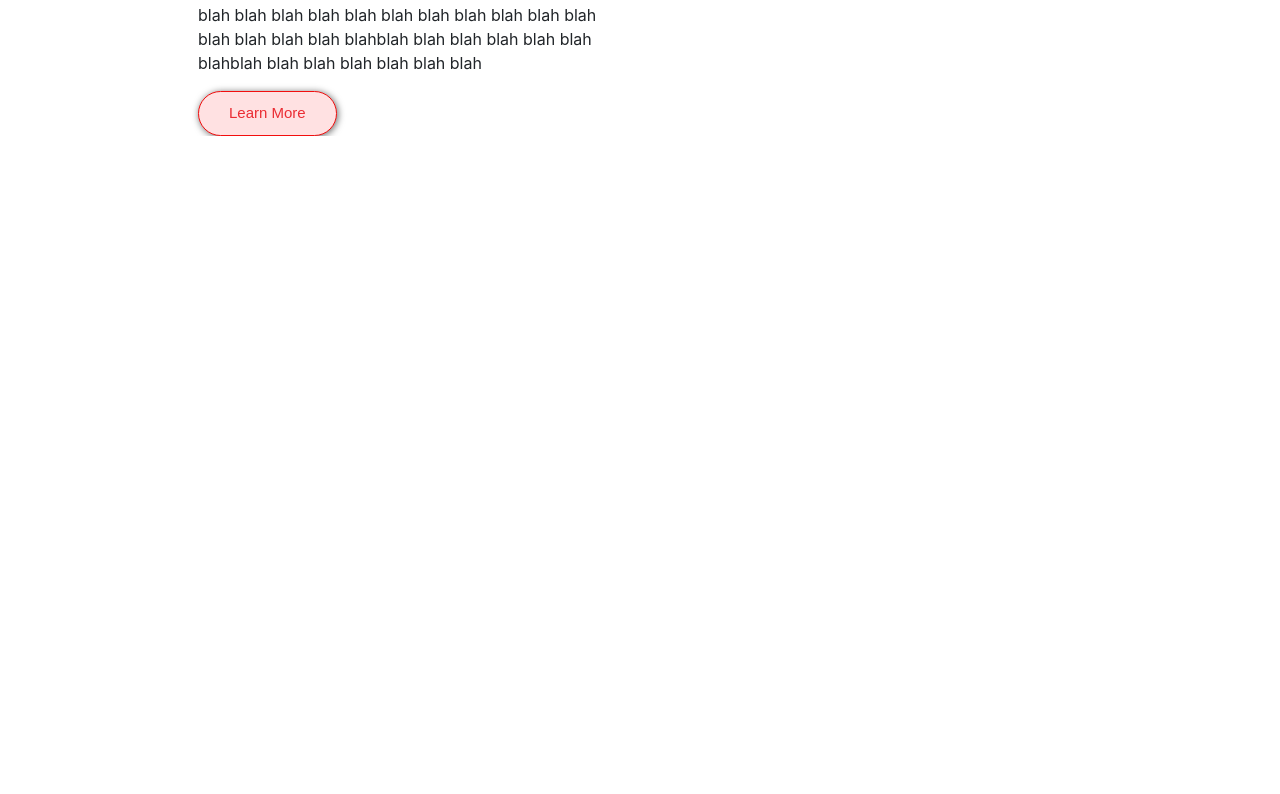
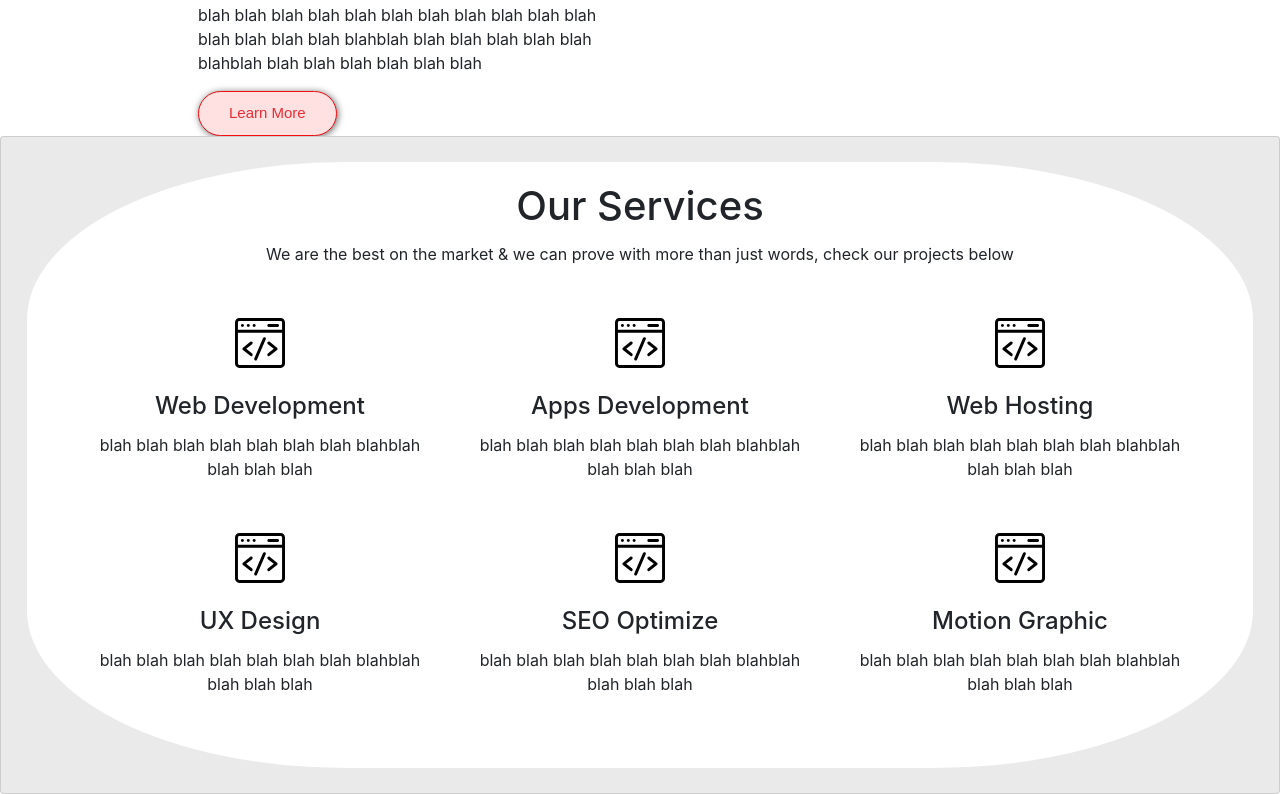
Before and after one commit to Ruhulcse/society, a React (Create React App) app: page / in a window 1280 px wide. Shown: the part 1087-1881 px from the top of the page. Before the commit the page ends 1223 px from the top, so only its background shows below. Built offline with nearby package versions, Linux system fonts and the light colour scheme.

Commit message:
Our service section scratch

```diff
--- a/src/App.js
+++ b/src/App.js
@@ -1,12 +1,14 @@
 import "./App.css";
 import About from "./Components/About";
 import Head from "./Components/Head";
+import Service from "./Components/Service";
 
 function App() {
   return (
     <div>
       <Head />
       <About />
+      <Service />
     </div>
   );
 }
--- a/src/Components/About.jsx
+++ b/src/Components/About.jsx
@@ -14,7 +14,7 @@ function About() {
                     </div>
                 </div>
                 <div className="col-md-6">
-                    <img src={char}  className="img-fluid"/>
+                    <img src={char}  className="img-fluid" alt="not found"/>
                 </div>
             </div>
         </div>
--- a/src/Components/Head.jsx
+++ b/src/Components/Head.jsx
@@ -6,7 +6,7 @@ function Head() {
          <nav className="navbar navbar-expand-md navbar-light ">
             <div>
             <a className="navbar-brand" href="/">
-                <img src={logo} style={{height:"100px"}} alt />
+                <img src={logo} style={{height:"100px"}} alt="not found" />
             </a>
             </div>
             <button type="button" class="navbar-toggler" data-toggle="collapse" data-target="#navbarCollapse">
--- /dev/null
+++ b/src/Components/Service.jsx
@@ -0,0 +1,102 @@
+import React from 'react'
+import icon from "../assets/img/icon.svg";
+function Service() {
+    return (
+        <div class="card sbg">
+        <div class="card-body box">
+            <div className="container">
+               <div className="d-flex justify-content-center">
+                   <h1>Our Services</h1>
+               </div>
+               <div className="d-flex justify-content-center">
+                 <p className="text-center m-1">We are the best on the market & we can prove with more than just words, check our projects below</p>
+               </div>
+               <div className="row pt-5">
+                <div class="col-sm-6 col-md-4 col-lg-4">
+                 <div className="d-flex justify-content-center">
+                    <div className="square">
+                     <img src={icon} className="img-fluid" alt="not found"/>
+                    </div>
+                 </div>
+                 <div className="d-flex justify-content-center">
+                   <h4 className="pt-4">Web Development</h4>
+                 </div>
+                 <div className="d-flex justify-content-center">
+                    <p className="text-center m-1">blah blah blah blah blah blah blah blahblah blah blah blah</p>
+                 </div>
+                </div>
+                <div class="col-sm-6 col-md-4 col-lg-4">
+                 <div className="d-flex justify-content-center">
+                    <div className="square">
+                      <img src={icon} className="img-fluid" alt="not found"/>
+                    </div>
+                 </div>
+                 <div className="d-flex justify-content-center">
+                   <h4 className="pt-4">Apps Development</h4>
+                 </div>
+                 <div className="d-flex justify-content-center">
+                    <p className="text-center m-1">blah blah blah blah blah blah blah blahblah blah blah blah</p>
+                 </div>
+                </div>
+                <div class="col-sm-6 col-md-4 col-lg-4">
+                 <div className="d-flex justify-content-center">
+                    <div className="square">
+                        <img src={icon} className="img-fluid" alt="not found"/>
+                    </div>
+                 </div>
+                 <div className="d-flex justify-content-center">
+                   <h4 className="pt-4">Web Hosting</h4>
+                 </div>
+                 <div className="d-flex justify-content-center">
+                    <p className="text-center m-1">blah blah blah blah blah blah blah blahblah blah blah blah</p>
+                 </div>
+                </div>
+               </div>
+               <div className="row pt-5 pb-5">
+               <div class="col-sm-6 col-md-4 col-lg-4">
+                 <div className="d-flex justify-content-center">
+                    <div className="square">
+                     <img src={icon} className="img-fluid" alt="not found"/>
+                    </div>
+                 </div>
+                 <div className="d-flex justify-content-center">
+                   <h4 className="pt-4">UX Design</h4>
+                 </div>
+                 <div className="d-flex justify-content-center">
+                    <p className="text-center m-1">blah blah blah blah blah blah blah blahblah blah blah blah</p>
+                 </div>
+                </div>
+                <div class="col-sm-6 col-md-4 col-lg-4">
+                 <div className="d-flex justify-content-center">
+                    <div className="square">
+                     <img src={icon} className="img-fluid" alt="not found"/>
+                    </div>
+                 </div>
+                 <div className="d-flex justify-content-center">
+                   <h4 className="pt-4">SEO Optimize</h4>
+                 </div>
+                 <div className="d-flex justify-content-center">
+                    <p className="text-center m-1">blah blah blah blah blah blah blah blahblah blah blah blah</p>
+                 </div>
+                </div>
+                <div class="col-sm-6 col-md-4 col-lg-4">
+                 <div className="d-flex justify-content-center">
+                    <div className="square">
+                      <img src={icon} className="img-fluid" alt="not found"/>
+                    </div>
+                 </div>
+                 <div className="d-flex justify-content-center">
+                   <h4 className="pt-4">Motion Graphic</h4>
+                 </div>
+                 <div className="d-flex justify-content-center">
+                    <p className="text-center m-1">blah blah blah blah blah blah blah blahblah blah blah blah</p>
+                 </div>
+                </div>
+               </div>
+            </div>
+        </div>
+        </div>
+    )
+}
+
+export default Service
--- a/src/assets/css/style.css
+++ b/src/assets/css/style.css
@@ -64,3 +64,39 @@
     background-image: linear-gradient(to bottom, #e0626b, #eb8a9a);
     text-decoration: none;
   }
+
+  /*Service section */
+  .sbg{
+      background-color: #eaeaea;
+  }
+
+ .service-box {
+        background-color: #f5f5f5;
+        height: 100%;
+        width: 50%;
+        margin-left: 5%;
+        margin-right: 5%;
+        margin-top: 5%;
+        margin-bottom: 5%;
+        border-radius: 19%;
+}
+.box{
+    background: white;
+    margin: 2%;
+    border-radius: 26%;
+}
+.service-head{
+    margin: auto;
+    width: 50%;
+}
+.service-head p{
+    padding-right: 7%;
+    padding-left: 12%;
+}
+.service-card{
+    margin: auto;
+}
+.square {
+    height: 50px;
+    width: 50px;
+}
```
Also changed, not shown: src/assets/img/icon.svg (added).
